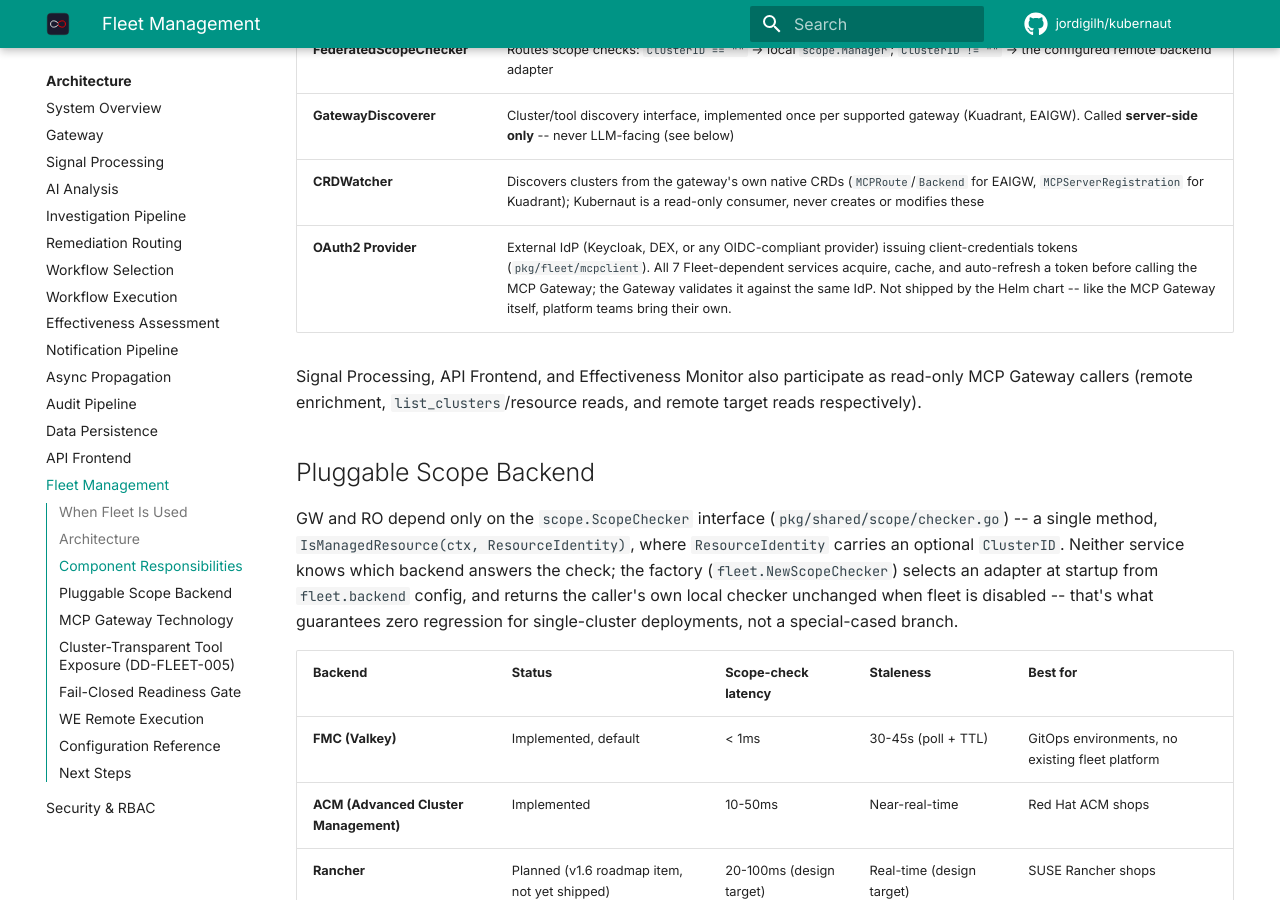
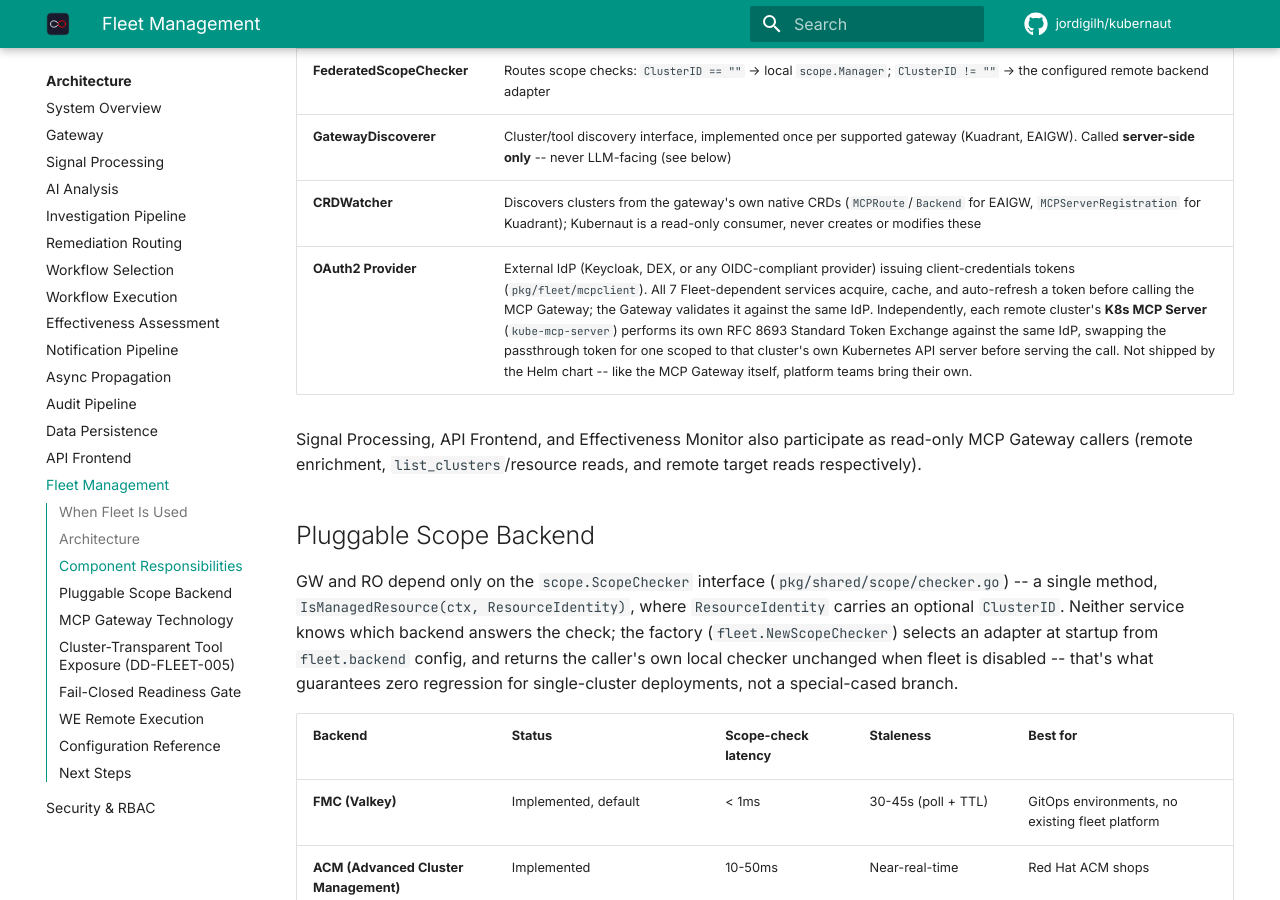
Before and after one commit to jordigilh/kubernaut-docs, an MkDocs documentation site: the page built from docs/architecture/fleet.md, in a window 1280 px wide and 900 px high, scrolled down 1927 px. Built offline with MkDocs 1.6.1 and Material for MkDocs 9.7.7, drawn with Linux system fonts in a browser that asks for light colours; comment, search, counter and statistics services are not loaded; the version menu is left out.

Commit message:
docs(fleet): use kubernaut.ai brand mark, align scope-check arrows, tidy remote clusters
- Replace the generic hub-node icon on the Kubernaut Engine card with
  the actual kubernaut.ai logo mark (from kubernaut-site/assets/logo.svg),
  redrawn as a symbol so it scales cleanly at icon size.
- Reposition Scope Check so the Gateway and Kubernaut Engine check-arrows
  are geometrically equal length, instead of one being ~60% longer.
- Replace "Cluster C" with the "100s more" placeholder (3 cards instead
  of 4) and recenter all three under the MCP Gateway -- the 4th ghost
  card was visually decentering the remote-clusters row.
- Document that RFC 8693 token exchange against the OAuth2 provider
  happens inside each remote cluster's kube-mcp-server, not the MCP
  Gateway itself (which only validates the caller's token) -- confirmed
  via docs_recall against ADR-068 and the BR-INTEGRATION-054 test plan.
  Added as new edges in the detailed Mermaid flowchart and a note in
  the Component Responsibilities table; left out of the simplified SVG
  topology diagram to avoid a fourth long crossing line.

````diff
--- a/docs/architecture/fleet.md
+++ b/docs/architecture/fleet.md
@@ -60,10 +60,16 @@ The **MCP Gateway is external infrastructure** -- like PostgreSQL or Prometheus,
         GWY --> MCPb["K8s MCP Server<br/>Cluster B"]
         GWY --> MCPc["K8s MCP Server<br/>Cluster C"]
 
+        MCPa -.->|"token exchange<br/>RFC 8693"| IdP
+        MCPb -.->|"token exchange<br/>RFC 8693"| IdP
+        MCPc -.->|"token exchange<br/>RFC 8693"| IdP
+
         MCPa --> ClusterA[("Cluster A")]
         MCPb --> ClusterB[("Cluster B")]
         MCPc --> ClusterC[("Cluster C")]
     ```
+
+    Two distinct OAuth2 interactions happen against the same IdP: the MCP Gateway only **validates** the caller's client-credentials token at the edge; the actual **RFC 8693 Standard Token Exchange** -- swapping that passthrough token for one scoped to the local cluster's Kubernetes API server -- happens independently inside each remote cluster's `kube-mcp-server`, not in the Gateway itself.
 
 ## Component Responsibilities
 
@@ -75,7 +81,7 @@ The **MCP Gateway is external infrastructure** -- like PostgreSQL or Prometheus,
 | **FederatedScopeChecker** | Routes scope checks: `ClusterID == ""` -> local `scope.Manager`; `ClusterID != ""` -> the configured remote backend adapter |
 | **GatewayDiscoverer** | Cluster/tool discovery interface, implemented once per supported gateway (Kuadrant, EAIGW). Called **server-side only** -- never LLM-facing (see below) |
 | **CRDWatcher** | Discovers clusters from the gateway's own native CRDs (`MCPRoute`/`Backend` for EAIGW, `MCPServerRegistration` for Kuadrant); Kubernaut is a read-only consumer, never creates or modifies these |
-| **OAuth2 Provider** | External IdP (Keycloak, DEX, or any OIDC-compliant provider) issuing client-credentials tokens (`pkg/fleet/mcpclient`). All 7 Fleet-dependent services acquire, cache, and auto-refresh a token before calling the MCP Gateway; the Gateway validates it against the same IdP. Not shipped by the Helm chart -- like the MCP Gateway itself, platform teams bring their own. |
+| **OAuth2 Provider** | External IdP (Keycloak, DEX, or any OIDC-compliant provider) issuing client-credentials tokens (`pkg/fleet/mcpclient`). All 7 Fleet-dependent services acquire, cache, and auto-refresh a token before calling the MCP Gateway; the Gateway validates it against the same IdP. Independently, each remote cluster's **K8s MCP Server** (`kube-mcp-server`) performs its own RFC 8693 Standard Token Exchange against the same IdP, swapping the passthrough token for one scoped to that cluster's own Kubernetes API server before serving the call. Not shipped by the Helm chart -- like the MCP Gateway itself, platform teams bring their own. |
 
 Signal Processing, API Frontend, and Effectiveness Monitor also participate as read-only MCP Gateway callers (remote enrichment, `list_clusters`/resource reads, and remote target reads respectively).
 
````
Also changed, not shown: docs/assets/images/fleet-architecture.svg.
